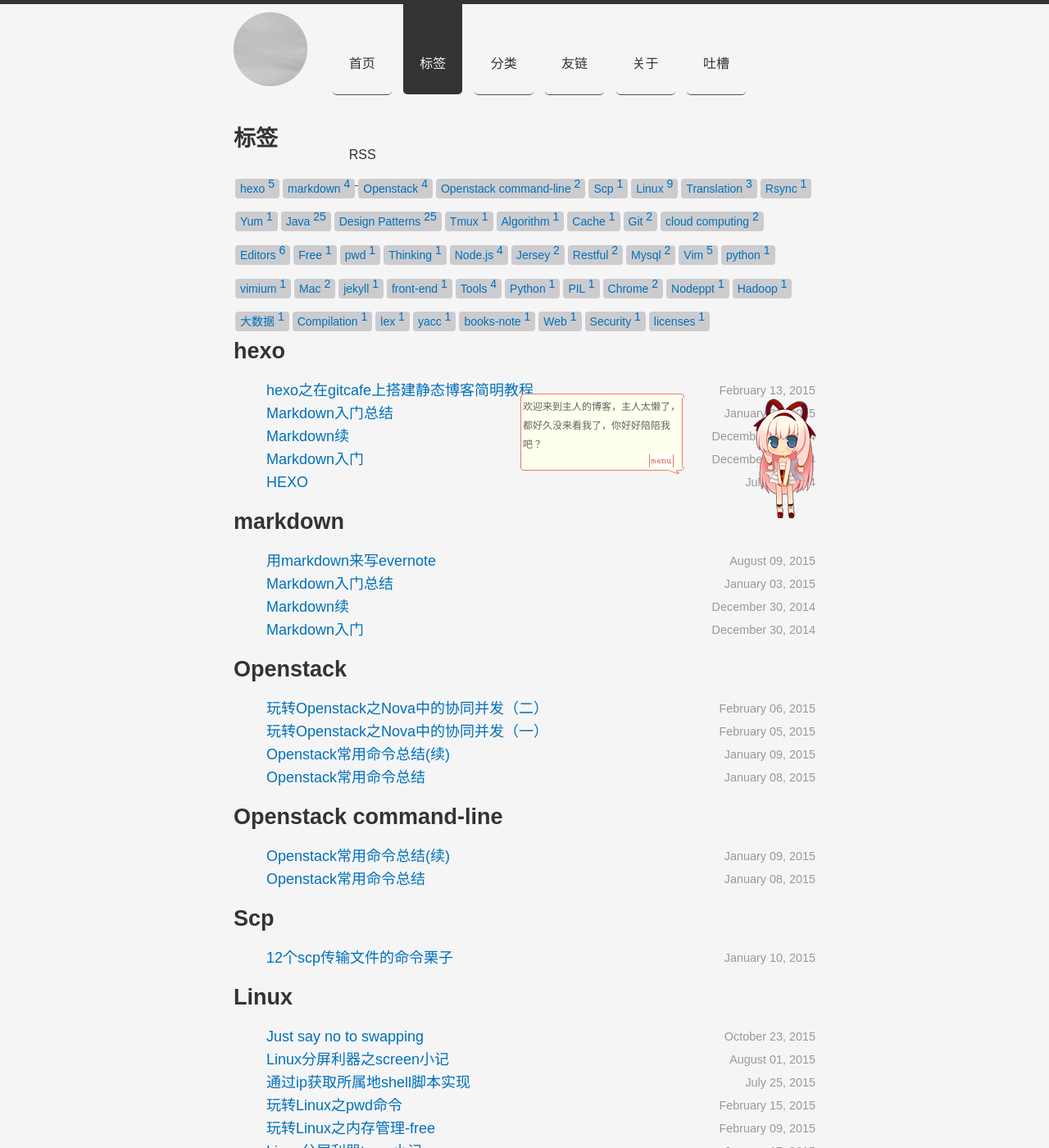
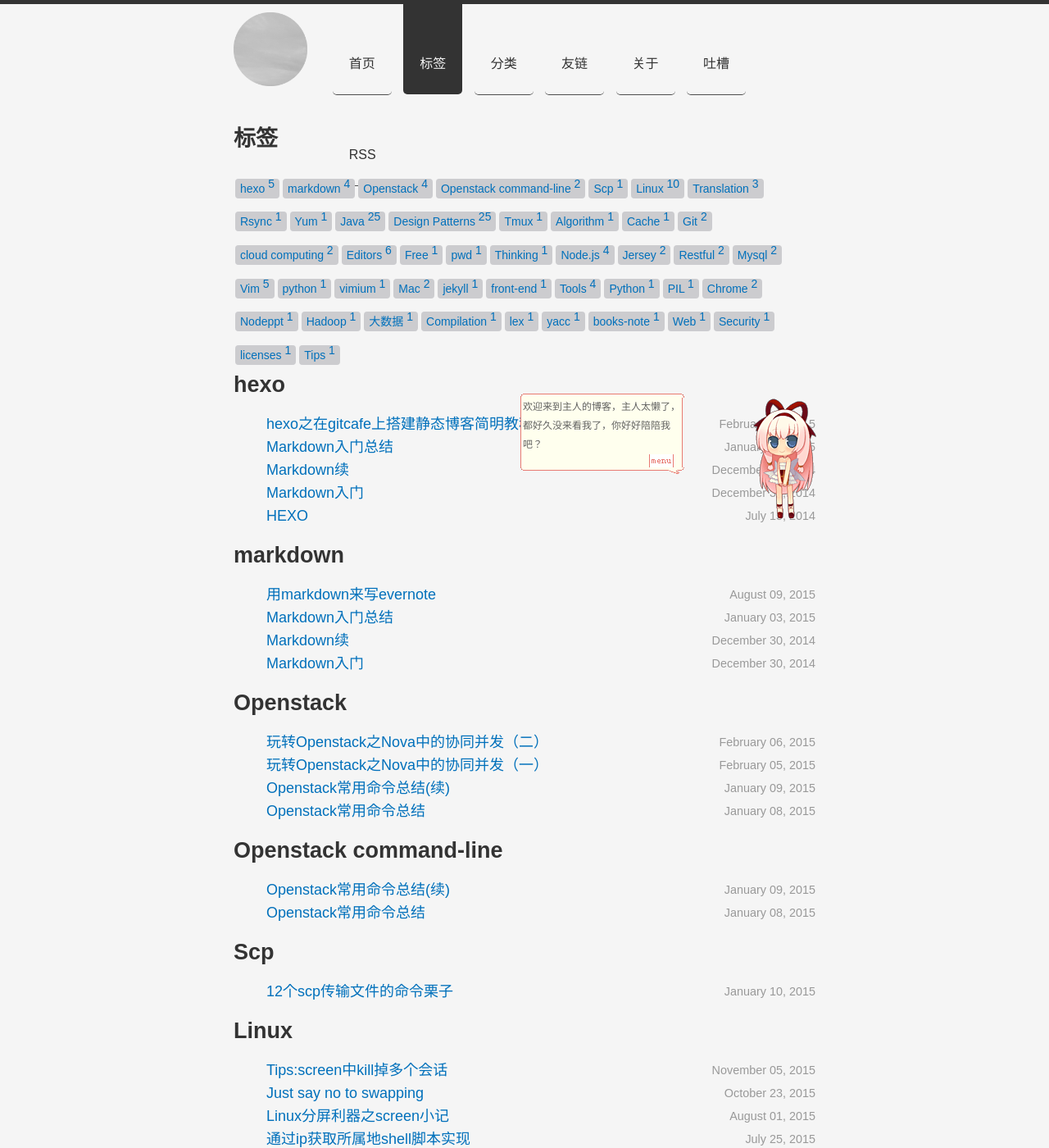
Before and after one commit to Voidly/Voidly.github.io, a Jekyll site: the page built from tags/index.html, in a window 1280 px wide and 1400 px high. Shown: the whole window at 82% size. Built offline with Jekyll 4.4.1, drawn with Linux system fonts in a browser that asks for light colours; nearby versions of some CDN libraries; some web fonts are replaced; Markdown is read by kramdown in place of the engine named in the settings; some of the changed text lies outside the part shown.

Commit message:
screen_kill_multisessions

```diff
--- a/_posts/2015-11-05-screen_kill_multisessions.md
+++ b/_posts/2015-11-05-screen_kill_multisessions.md
@@ -3,8 +3,8 @@ layout: post
 title: "Tips:screen中kill掉多个会话"
 description:
 modified: 2015-11-05
-category:
-tags: []
+category: Linux
+tags: [Linux,Tips]
 comments: true
 mathjax:
 ---
```
